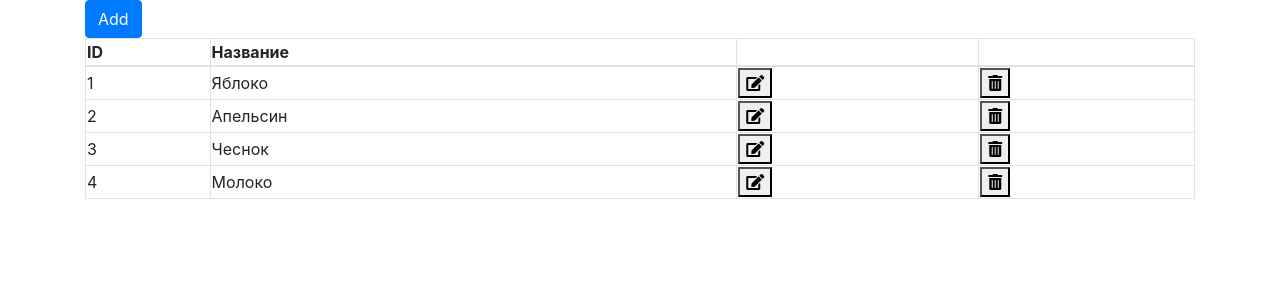
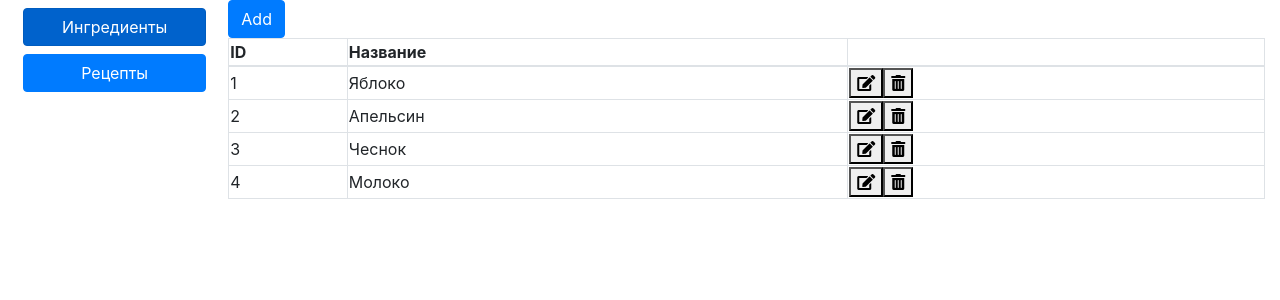
Before and after one commit to da-pofigu-je/da-pofigu-je.github.io, a React (Create React App) app: page /ingredients in a window 1280 px wide. Shown: the top 300 px of the page. Built offline with nearby package versions, Linux system fonts and the light colour scheme.

Commit message:
#11 done

```diff
--- a/package.json
+++ b/package.json
@@ -8,9 +8,11 @@
     "@types/node": "11.13.6",
     "@types/react": "16.8.14",
     "@types/react-dom": "16.8.4",
+    "@types/react-router-dom": "^4.3.2",
     "bootstrap": "^4.3.1",
     "react": "^16.8.6",
     "react-dom": "^16.8.6",
+    "react-router-dom": "^5.0.0",
     "react-scripts": "2.1.8",
     "typescript": "3.4.4"
   },
--- a/src/AdminPanel/IngredientList.tsx
+++ b/src/AdminPanel/IngredientList.tsx
@@ -22,7 +22,6 @@ export default class IngredientList extends Component<IProps, {}> {
                         <th>ID</th>
                         <th>Название</th>
                         <th />
-                        <th />
                     </tr>
                 </thead>
                 <tbody>{ingredients.map((x, i) => this.renderRow(x, i))}</tbody>
@@ -41,8 +40,6 @@ export default class IngredientList extends Component<IProps, {}> {
                     <button id="btnEdit" onClick={() => onEdit(ingredient)}>
                         <i className="fas fa-edit" />
                     </button>
-                </td>
-                <td>
                     <button id="btnDelete" onClick={() => this.handleDelete(ingredient)}>
                         <i className="fas fa-trash-alt" />
                     </button>
--- a/src/AdminPanel/AdminPanel.tsx
+++ b/src/AdminPanel/Ingredients.tsx
@@ -8,7 +8,7 @@ interface IState {
     currentIngredient: Ingredient | null;
 }
 
-export default class AdminPanel extends Component<{}, IState> {
+export default class Ingredients extends Component<{}, IState> {
     private idCount = 1;
 
     constructor(props: {}) {
@@ -27,7 +27,7 @@ export default class AdminPanel extends Component<{}, IState> {
 
     public render = () => {
         return (
-            <main className="container">
+            <section>
                 <IngredientForm
                     ingredient={this.state.currentIngredient}
                     onCancel={this.handleCancelEdit}
@@ -39,7 +39,7 @@ export default class AdminPanel extends Component<{}, IState> {
                     onDelete={this.handleDelete}
                     onEdit={this.handleEdit}
                 />
-            </main>
+            </section>
         );
     }
 
--- /dev/null
+++ b/src/AdminPanel/Recipes.tsx
@@ -0,0 +1,5 @@
+import React, { Component } from "react";
+
+export default class Recipes extends Component {
+    public render = () => <h1>Hello from recipes</h1>;
+}
--- a/src/App.tsx
+++ b/src/App.tsx
@@ -1,12 +1,33 @@
 import React, { Component } from "react";
-import logo from "./logo.svg";
 import "./App.css";
-import AdminPanel from "./AdminPanel/AdminPanel";
+import Ingredients from "./AdminPanel/Ingredients";
+import Recipes from "./AdminPanel/Recipes";
+import { BrowserRouter as Router, NavLink, Route, Switch, Redirect } from "react-router-dom";
 
 class App extends Component {
     render = () => {
         return (
-            <AdminPanel/>
+            <Router>
+                <div className="container-fluid">
+                    <div className="row">
+                        <div className="col-2">
+                            <NavLink className="m-2 btn btn-block btn-primary" activeClassName="active" to="/ingredients">
+                                Ингредиенты
+                            </NavLink>
+                            <NavLink className="m-2 btn btn-block btn-primary" activeClassName="active" to="/recipes">
+                                Рецепты
+                            </NavLink>
+                        </div>
+                        <div className="col-10">
+                            <Switch>
+                                <Route path="/ingredients" component={Ingredients} />
+                                <Route path="/recipes" component={Recipes} />
+                                <Redirect to="/ingredients" />
+                            </Switch>
+                        </div>
+                    </div>
+                </div>
+            </Router>
         );
     }
 }
```
Also changed, not shown: 1 other file (tests, documents, lock files or other folders).
